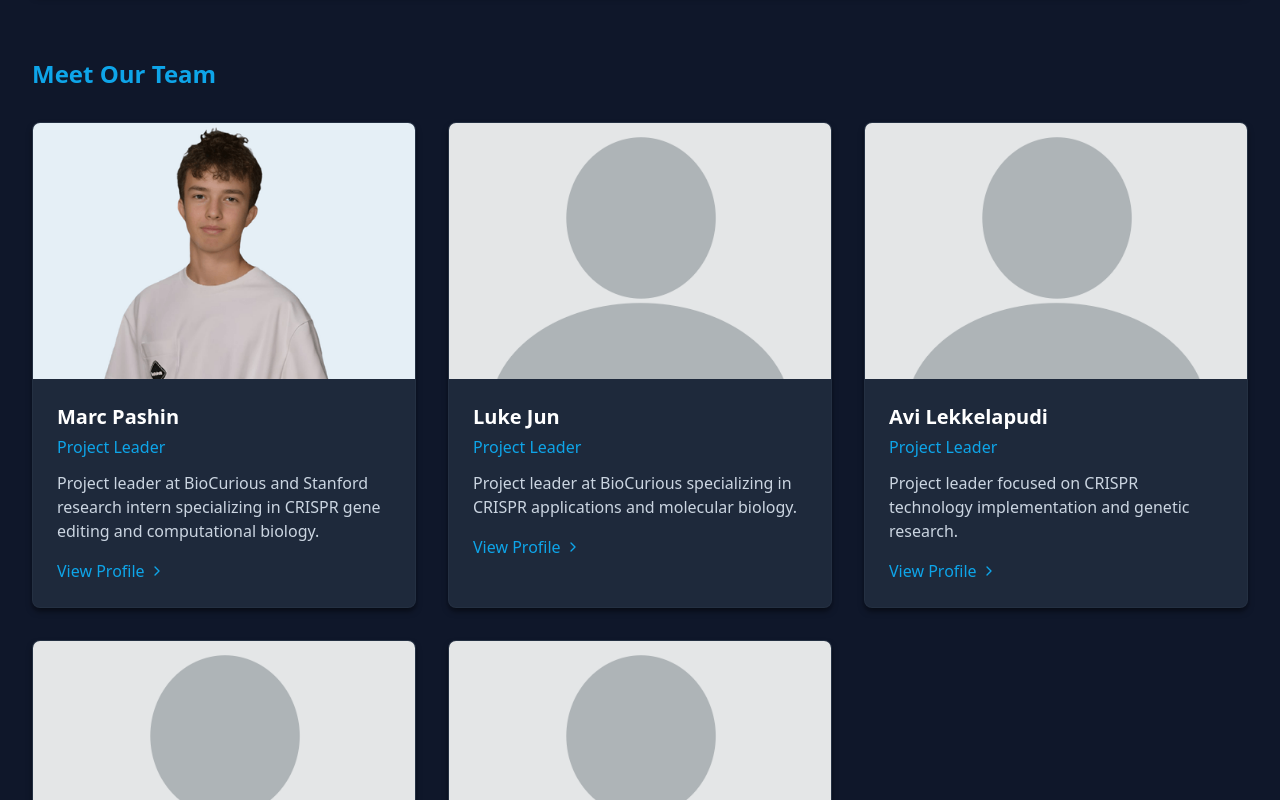
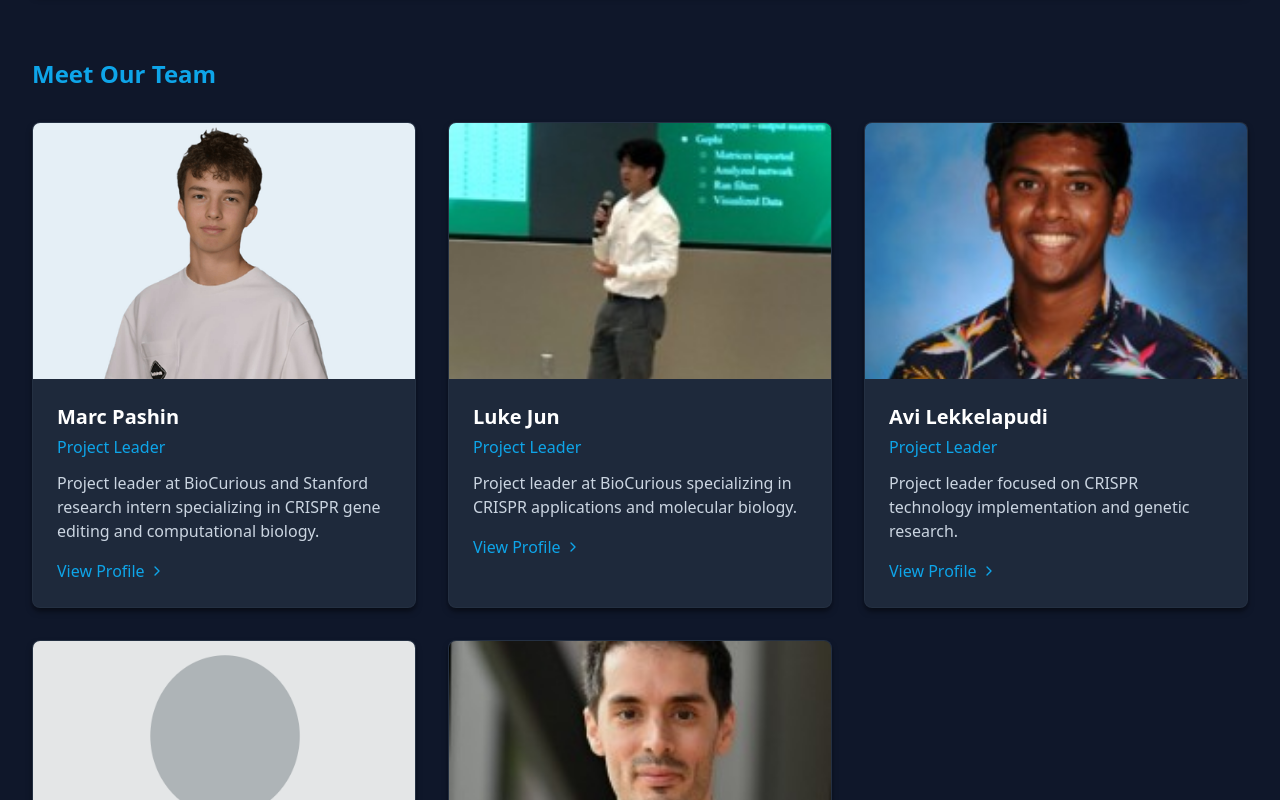
Before and after one commit to MarcPashin/CRISPR, a Next.js app in the folder crispr/: page /about in a window 1280 px wide. Shown: the part 640-1440 px from the top of the page. Built offline with nearby package versions, Linux system fonts and the light colour scheme.

Commit message:
Update page.tsx

```diff
--- a/crispr/src/app/about/page.tsx
+++ b/crispr/src/app/about/page.tsx
@@ -22,7 +22,7 @@ const labMembers: LabMember[] = [
     id: '2',
     name: 'Luke Jun',
     role: 'Project Leader',
-    image: '/images/team/blank-profile.png',
+    image: '/images/team/Luke-Jun.jpeg',
     shortBio: 'Project leader at BioCurious specializing in CRISPR applications and molecular biology.',
     slug: 'luke-jun'
   },
@@ -30,7 +30,7 @@ const labMembers: LabMember[] = [
     id: '3',
     name: 'Avi Lekkelapudi',
     role: 'Project Leader',
-    image: '/images/team/blank-profile.png',
+    image: '/images/team/Avi-Lek.jpeg',
     shortBio: 'Project leader focused on CRISPR technology implementation and genetic research.',
     slug: 'avi-lekkelapudi'
   },
@@ -46,7 +46,7 @@ const labMembers: LabMember[] = [
     id: '5',
     name: 'David Dolivo',
     role: 'Research Mentor',
-    image: '/images/team/blank-profile.png',
+    image: '/images/team/david-dolivo.jpeg',
     shortBio: 'Research mentor providing guidance and expertise in CRISPR and molecular biology.',
     slug: 'david-dolivo'
   }
```
